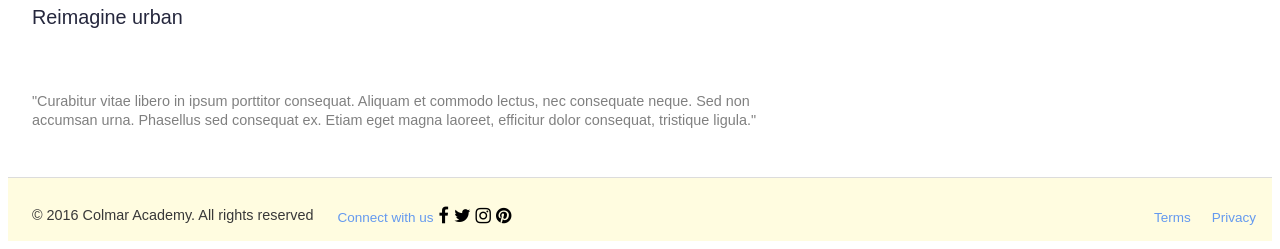
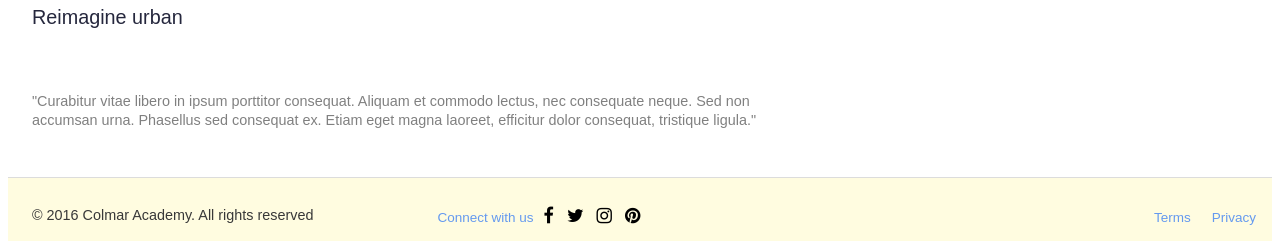
Before and after one commit to diguinhothebest/f1-3-c2p1-colmar-academy, a plain HTML site: page CapstoneProject/index.html in a window 1280 px wide. Shown: the part 2885-3134 px from the top of the page. Drawn offline with Linux system fonts and the light colour scheme.

Commit message:
Update style.css

```diff
--- a/CapstoneProject/resources/css/style.css
+++ b/CapstoneProject/resources/css/style.css
@@ -555,6 +555,14 @@ nav {
 .footer-nav a:active {
   color: #808080;
 }
+.social i{
+  padding-right: 8px;
+}
+.social span{
+  padding-right: 5px;
+  padding-left: 100px;
+
+}
 
 @media only screen and (max-width: 480px) {
   footer {
```
